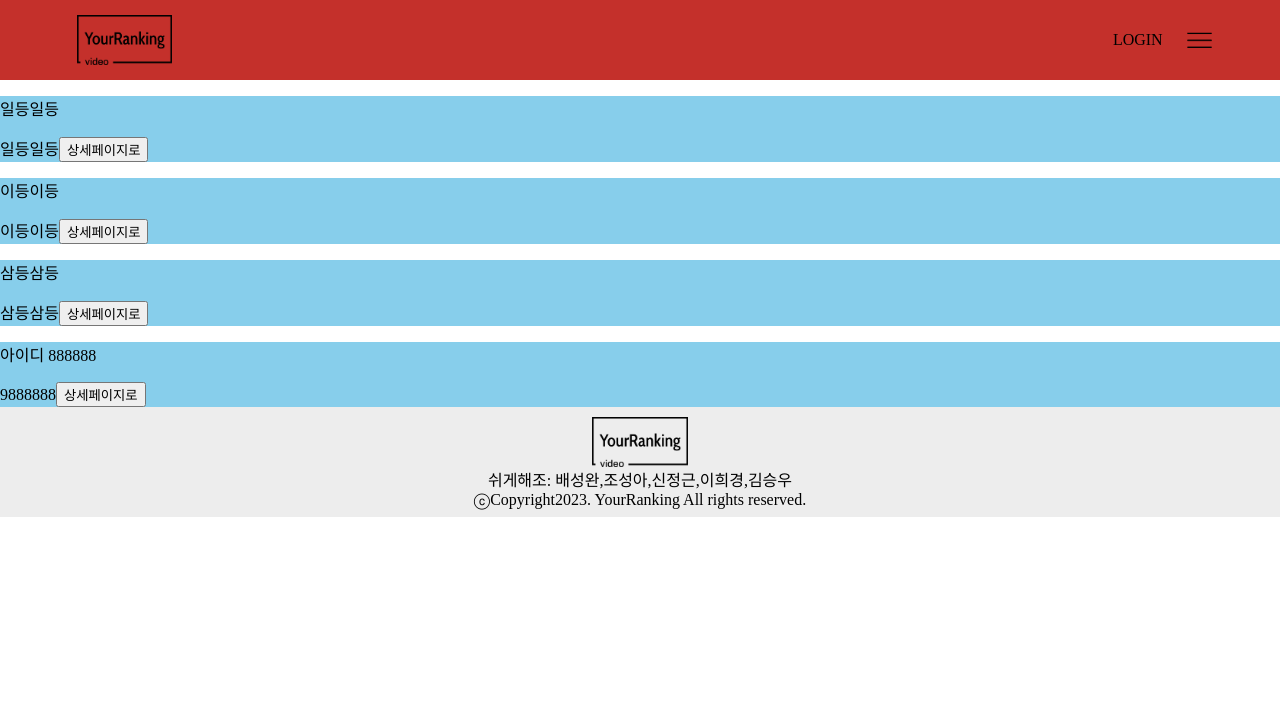
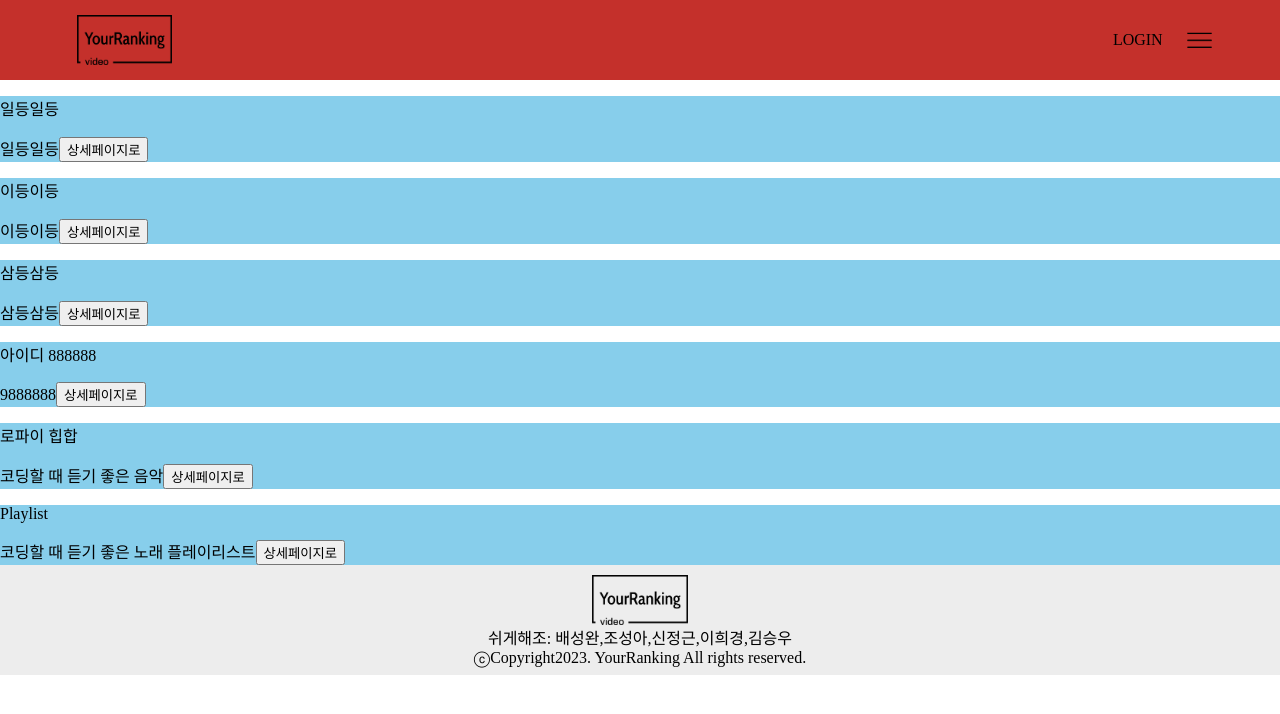
Before and after one commit to baesee0806/YourRankingVideo, a React (Create React App) app: page /testHome in a window 1280 px wide. Shown: the top 714 px of the page. Built offline with nearby package versions, Linux system fonts and the light colour scheme; data requests are answered from the project's data file.

Commit message:
Implement 상세페이지 데이터 가지고 수정페이지로 + 수정기능

```diff
--- a/db.json
+++ b/db.json
@@ -132,6 +132,30 @@
       "videoUrl": "https://www.youtube.com/watch?v=1e79ltiuvco",
       "title": "아이디 888888",
       "content": "9888888"
+    },
+    {
+      "id": "ae85e3fc-2448-42d1-aba9-b3087c8d6905",
+      "contentId": "8ffa5ca0-fa29-471f-9b69-4d3e7df29604",
+      "createAt": "Sun Jan 29 2023 01:57:16 GMT+0900 (한국 표준시)",
+      "time": "2023. 1. 29.",
+      "userId": "1FAAVj3EPLSR7bm6XMnVD9RyXYB2",
+      "nickName": "2AM",
+      "likesCount": 0,
+      "videoUrl": "https://www.youtube.com/watch?v=jfKfPfyJRdk",
+      "title": "로파이 힙합",
+      "content": "코딩할 때 듣기 좋은 음악"
+    },
+    {
+      "id": "826c4e77-d01b-4523-90c5-b6066d51999f",
+      "contentId": "86c97816-b586-4cc2-8465-a26b3ba61649",
+      "createAt": "Sun Jan 29 2023 02:01:19 GMT+0900 (한국 표준시)",
+      "time": "2023. 1. 29.",
+      "userId": "1FAAVj3EPLSR7bm6XMnVD9RyXYB2",
+      "nickName": "2AM",
+      "likesCount": 0,
+      "videoUrl": "https://www.youtube.com/watch?v=cbuZfY2S2UQ",
+      "title": "Playlist",
+      "content": "코딩할 때 듣기 좋은 노래 플레이리스트"
     }
   ]
 }
--- a/src/page/DetailPage.jsx
+++ b/src/page/DetailPage.jsx
@@ -165,6 +165,14 @@ export default function DetailPage() {
     DeleteMutation.mutate(likesData[0].id);
     likesCountMutation.mutate(newLikesCount);
   };
+  //수정페이지로 가는 버튼
+  const goToEditPage = () => {
+    navigate(`/editpost/${params.id}`, {
+      state: {
+        videoId: params.id
+      }
+    })
+  }
 
   return (
     <DetailPageWrapdiv>
@@ -257,9 +265,7 @@ export default function DetailPage() {
             <DetailPageButtondiv>
               {/* 수정버튼 */}
               <DetailPageEditButton
-                onClick={() => {
-                  navigate("/editpost");
-                }}
+                onClick={goToEditPage}
               >
                 수정
               </DetailPageEditButton>
--- a/src/page/EditPostPage.jsx
+++ b/src/page/EditPostPage.jsx
@@ -17,14 +17,20 @@ export default function EditPostPage() {
   // const videotitle = location.state.title;
   // const { videosId, videostitle, videoscontent } = location.state;
   // const videocontent = location.state.content;
-  const { videoData } = location.state;
-  const videoEditData = useQuery("videos", () =>
-        axios.get(`http://localhost:3001/videos/${videoData.id}`)
-        .then((a) => a.data)
-    );
-  console.log(videoData);
+  const { videoId } = location.state;
+  // const videoEditData = useQuery("videos", () =>
+  //       axios.get(`http://localhost:3001/videos/${videoData.id}`)
+  //       .then((a) => a.data)
+  //   );
+  // console.log(videoData);
   const [newTitle, setNewTitle] = useState('');
   const [newContent, setNewContent] = useState('');
+
+  const videoEditData = useQuery("videos", () =>
+    axios.get(`http://localhost:3001/videos/${videoId}`)
+    .then((a)=>a.data)
+  )
+  // console.log('내 작성글 데이터', videoEditData.data)
 
   const reviseVideo = useMutation((video) => editVideo(video), {
     onSuccess: (data) => {
@@ -39,28 +45,30 @@ export default function EditPostPage() {
   const handleEdit = (e) => {
     e.preventDefault();
     const editObj = {
-      id: videoData.id,
+      id: videoId,
       title: newTitle,
       content: newContent,
     };
     reviseVideo.mutate(editObj);
-    navigate(`/testHome`)
+    navigate(`/${videoId}`)
   };
 
   return (
     <Container>
       <Text>게시물 수정</Text>
+      {videoEditData.isLoading && 'Loading...'}
+      {videoEditData.error && 'error'}
         <Form>
         {/* {placeholder= 받아온 데이터} */}
         <Input
           type={'text'}
           maxLength={'120'}
-          placeholder={videoEditData.title}
+          placeholder={videoEditData.data.title}
           onChange={(e) => setNewTitle(e.target.value)}
          />
         <Textarea
           type={'text'}
-          placeholder={videoEditData.content}
+          placeholder={videoEditData.data.content}
           onChange={(e) => setNewContent(e.target.value)}
           ></Textarea>
         <BtnBox>
```
Also changed, not shown: src/component/VideoBox.jsx (line endings or trailing spaces).
